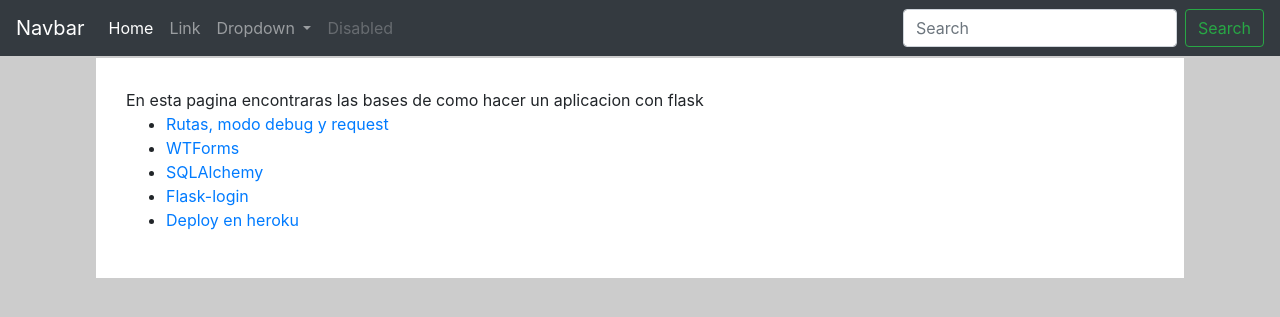
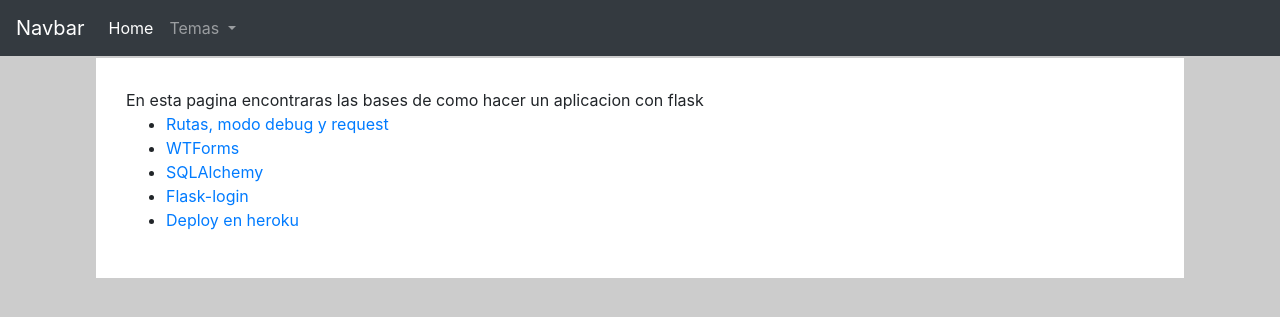
Before and after one commit to halabito8/Curso-Flask, a Flask app: page / in a window 1280 px wide. Shown: the top 317 px of the page. Run offline with Flask 2, Linux system fonts and the light colour scheme; some libraries are stand-ins or nearby versions.

Commit message:
Navbar modificado

```diff
--- a/Flask/Aplicacion/templates/base.html
+++ b/Flask/Aplicacion/templates/base.html
@@ -19,30 +19,23 @@
     <div class="collapse navbar-collapse" id="navbarSupportedContent">
       <ul class="navbar-nav mr-auto">
         <li class="nav-item active">
-          <a class="nav-link" href="#">Home <span class="sr-only">(current)</span></a>
-        </li>
-        <li class="nav-item">
-          <a class="nav-link" href="#">Link</a>
+          <a class="nav-link" href="{{ url_for('core.index') }} ">Home<span class="sr-only">(current)</span></a>
         </li>
         <li class="nav-item dropdown">
           <a class="nav-link dropdown-toggle" href="#" id="navbarDropdown" role="button" data-toggle="dropdown" aria-haspopup="true" aria-expanded="false">
-        Dropdown
+        Temas
         </a>
         <div class="dropdown-menu" aria-labelledby="navbarDropdown">
-          <a class="dropdown-item" href="#">Action</a>
-          <a class="dropdown-item" href="#">Another action</a>
-          <div class="dropdown-divider"></div>
-          <a class="dropdown-item" href="#">Something else here</a>
+          <a class="dropdown-item" href="#">Rutas</a>
+          <a class="dropdown-item" href="#">Debug</a>
+          <a class="dropdown-item" href="#">Request</a>
+          <a class="dropdown-item" href="#">WTForms</a>
+          <a class="dropdown-item" href="#">SQLAchemy</a>
+          <a class="dropdown-item" href="#">Flask-Login</a>
+          <a class="dropdown-item" href="#">Deploy en Heroku</a>
         </div>
         </li>
-        <li class="nav-item">
-        <a class="nav-link disabled" href="#" tabindex="-1" aria-disabled="true">Disabled</a>
-        </li>
       </ul>
-      <form class="form-inline my-2 my-lg-0">
-        <input class="form-control mr-sm-2" type="search" placeholder="Search" aria-label="Search">
-        <button class="btn btn-outline-success my-2 my-sm-0" type="submit">Search</button>
-      </form>
     </div>
   </nav>
   <div class="container-fluid contenido">
```
